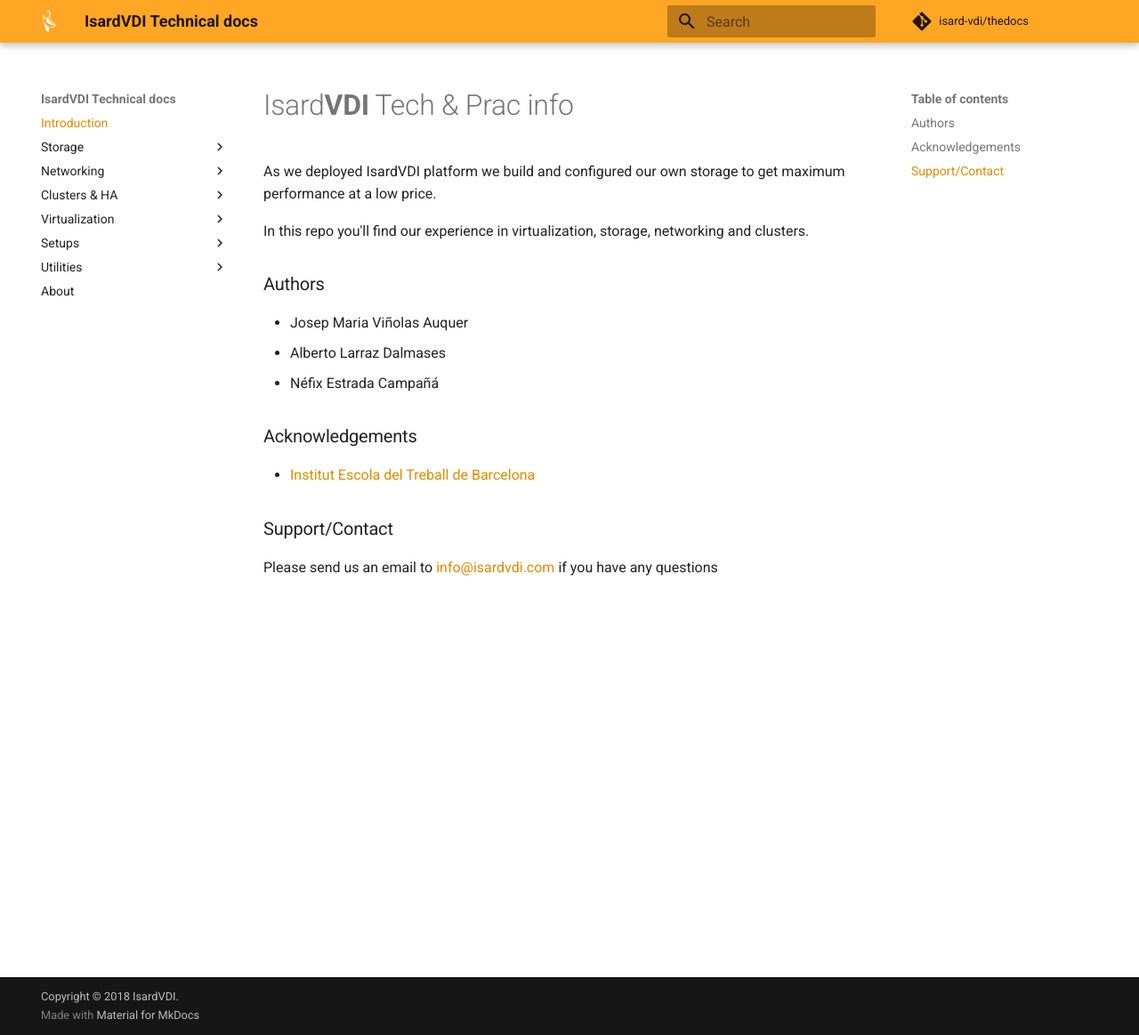
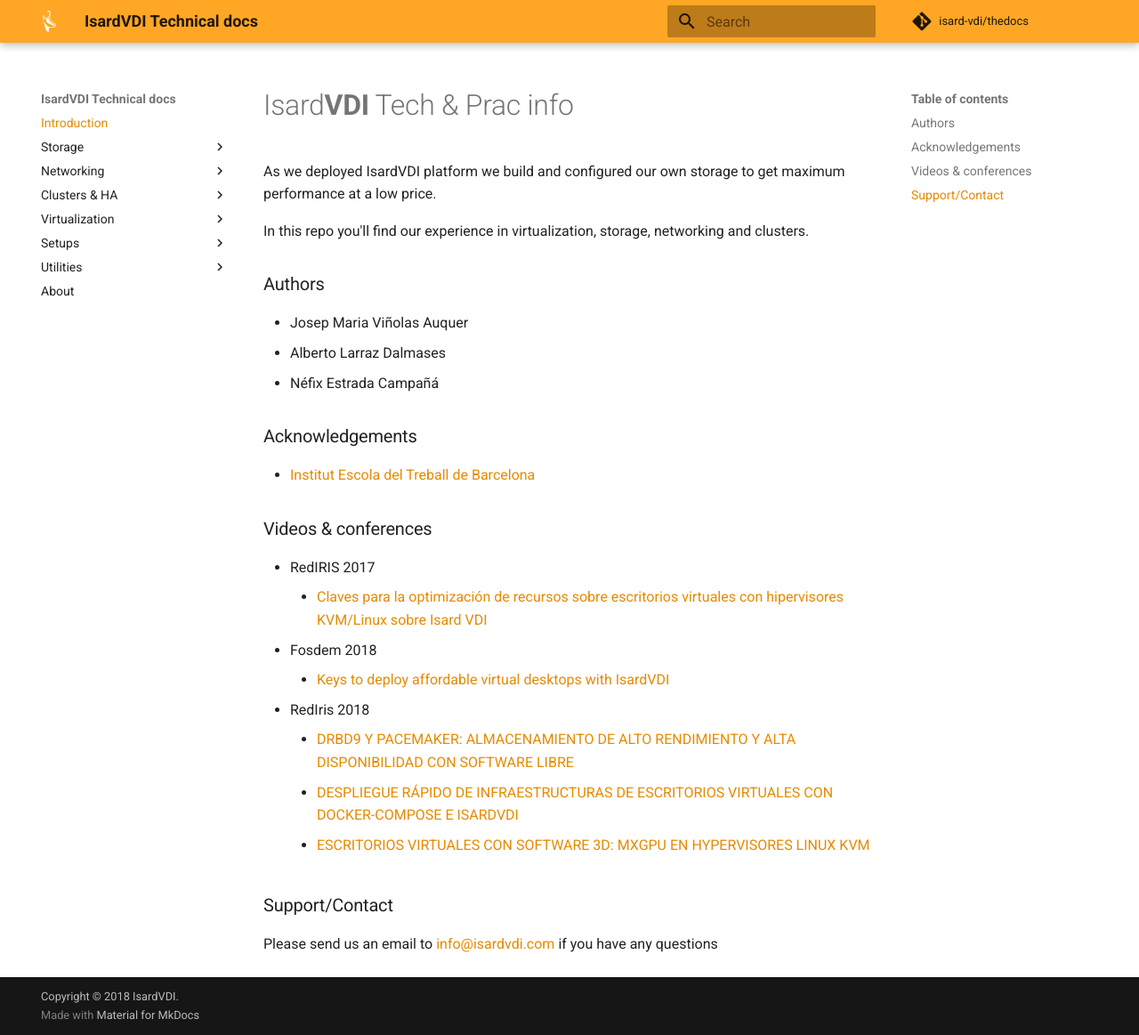
Before and after one commit to isard-vdi/thedocs, an MkDocs documentation site: the page built from docs/index.md, in a window 1280 px wide and 1163 px high. Shown: the whole window at 89% size. Built offline with MkDocs 1.6.1 and Material for MkDocs 9.7.7, drawn with Linux system fonts in a browser that asks for light colours; comment, search, counter and statistics services are not loaded; old or Windows-style settings are respelled for this version of MkDocs.

Commit message:
added videos

```diff
--- a/docs/index.md
+++ b/docs/index.md
@@ -11,5 +11,16 @@
 ### Acknowledgements
 - [Institut Escola del Treball de Barcelona](http://www.escoladeltreball.org)
 
+### Videos & conferences
+- RedIRIS 2017
+    - [Claves para la optimización de recursos sobre escritorios virtuales con hipervisores KVM/Linux sobre Isard VDI](https://tv.rediris.es/video/592ee175a7bc2854028b456ag)
+- Fosdem 2018
+    - [Keys to deploy affordable virtual desktops with IsardVDI](https://fosdem.org/2018/schedule/event/vai_affordable_vdi/)
+- RedIris 2018
+    - [DRBD9 Y PACEMAKER: ALMACENAMIENTO DE ALTO RENDIMIENTO Y ALTA DISPONIBILIDAD CON SOFTWARE LIBRE](https://tv.rediris.es/es/jjtt2018/video/5ad626882b81aab4048b4597)
+    - [DESPLIEGUE RÁPIDO DE INFRAESTRUCTURAS DE ESCRITORIOS VIRTUALES CON DOCKER-COMPOSE E ISARDVDI](https://tv.rediris.es/es/jjtt2018/video/5ad701ff2b81aa1e028b45ad?track_id=5af318d78726db4e1a8b4567)
+    - [ESCRITORIOS VIRTUALES CON SOFTWARE 3D: MXGPU EN HYPERVISORES LINUX KVM](https://tv.rediris.es/es/jjtt2018/video/5ad7024e2b81aab2048b458d?track_id=5af318e78726db591a8b4567)
+
+
 ### Support/Contact
 Please send us an email to [info@isardvdi.com](mailto:info@isardvdi.com) if you have any questions
```
